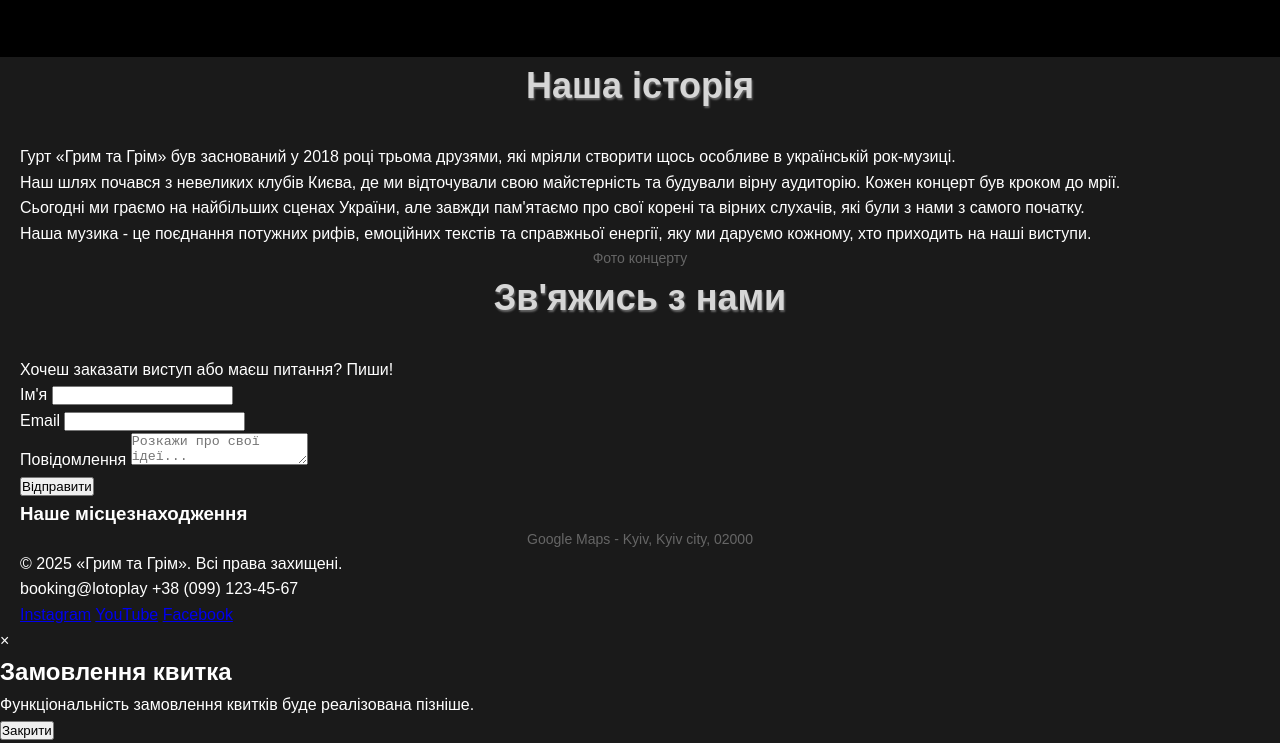
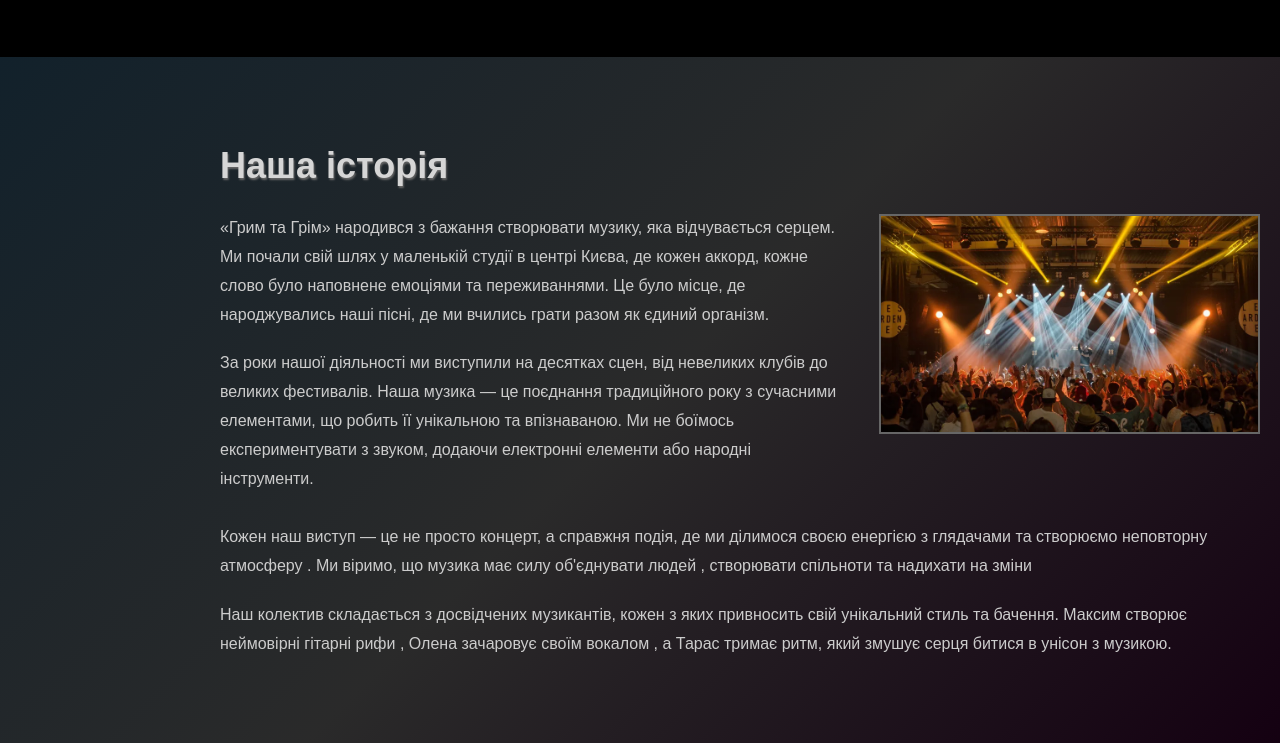
Before and after one commit to chasov-artem/grimGrim, a plain HTML site: page index.html in a window 1280 px wide. Shown: the part 1703-2446 px from the top of the page. Drawn offline with Linux system fonts and the light colour scheme; a script that the page names is missing.

Commit message:
history section

```diff
--- a/index.html
+++ b/index.html
@@ -147,32 +147,41 @@
     <!-- History Section -->
     <section class="history">
       <div class="container">
-        <h2 class="section-title">Наша історія</h2>
+        <h2 class="history-title">Наша історія</h2>
         <div class="history-content">
           <div class="history-text">
             <p>
-              Гурт «Грим та Грім» був заснований у 2018 році трьома друзями, які
-              мріяли створити щось особливе в українській рок-музиці.
+              «Грим та Грім» народився з бажання створювати музику, яка
+              відчувається серцем. Ми почали свій шлях у маленькій студії в
+              центрі Києва, де кожен аккорд, кожне слово було наповнене емоціями
+              та переживаннями. Це було місце, де народжувались наші пісні, де
+              ми вчились грати разом як єдиний організм.
             </p>
             <p>
-              Наш шлях почався з невеликих клубів Києва, де ми відточували свою
-              майстерність та будували вірну аудиторію. Кожен концерт був кроком
-              до мрії.
-            </p>
-            <p>
-              Сьогодні ми граємо на найбільших сценах України, але завжди
-              пам'ятаємо про свої корені та вірних слухачів, які були з нами з
-              самого початку.
-            </p>
-            <p>
-              Наша музика - це поєднання потужних рифів, емоційних текстів та
-              справжньої енергії, яку ми даруємо кожному, хто приходить на наші
-              виступи.
+              За роки нашої діяльності ми виступили на десятках сцен, від
+              невеликих клубів до великих фестивалів. Наша музика — це поєднання
+              традиційного року з сучасними елементами, що робить її унікальною
+              та впізнаваною. Ми не боїмось експериментувати з звуком, додаючи
+              електронні елементи або народні інструменти.
             </p>
           </div>
           <div class="history-image">
-            <div class="placeholder-image">Фото концерту</div>
+            <img src="banner.webp" alt="Концерт гурту Грим та Грім" />
           </div>
+        </div>
+        <div class="history-text-bottom">
+          <p>
+            Кожен наш виступ — це не просто концерт, а справжня подія, де ми
+            ділимося своєю енергією з глядачами та створюємо неповторну
+            атмосферу . Ми віримо, що музика має силу об'єднувати людей ,
+            створювати спільноти та надихати на зміни
+          </p>
+          <p>
+            Наш колектив складається з досвідчених музикантів, кожен з яких
+            привносить свій унікальний стиль та бачення. Максим створює
+            неймовірні гітарні рифи , Олена зачаровує своїм вокалом , а Тарас
+            тримає ритм, який змушує серця битися в унісон з музикою.
+          </p>
         </div>
       </div>
     </section>
--- a/styles.css
+++ b/styles.css
@@ -209,7 +209,7 @@ tr:hover {
 .members {
   padding: 60px 0;
   background-color: #000;
-  padding-left: 100px;
+  padding-right: 100px;
 }
 
 .section-title {
@@ -272,3 +272,68 @@ tr:hover {
   margin: 0;
   color: rgb(151, 151, 151);
 }
+
+/* History Section */
+.history {
+  padding: 80px 0;
+  background: linear-gradient(135deg, #12212b 0%, #2a2a2a 50%, #140011 100%);
+  padding-left: 200px;
+}
+
+.history-content {
+  display: flex;
+  align-items: flex-start;
+  gap: 40px;
+  max-width: 1200px;
+}
+
+.history-title {
+  font-size: 36px;
+  margin-bottom: 20px;
+  text-align: left;
+  color: rgb(214, 214, 214);
+  text-shadow: #666 1px 2px 2px;
+}
+
+.history-text {
+  flex: 0.65;
+}
+
+.history-text p {
+  margin-bottom: 20px;
+  font-size: 16px;
+  line-height: 1.8;
+  color: #ccc;
+}
+
+.history-image {
+  flex: 0.4;
+}
+
+.history-image .placeholder-image {
+  height: 200px;
+  background-color: #333;
+  display: flex;
+  align-items: center;
+  justify-content: center;
+  border: 2px solid #666;
+}
+
+.history-image img {
+  width: 100%;
+  height: 220px;
+  object-fit: cover;
+  border: 2px solid #666;
+}
+
+.history-text-bottom {
+  max-width: 1140px;
+  margin-top: 10px;
+}
+
+.history-text-bottom p {
+  margin-bottom: 20px;
+  font-size: 16px;
+  line-height: 1.8;
+  color: #ccc;
+}
```
